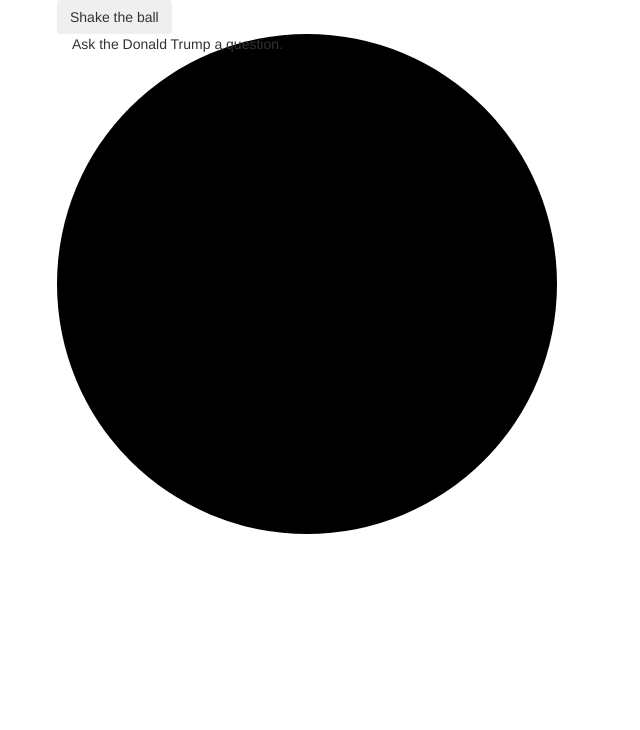
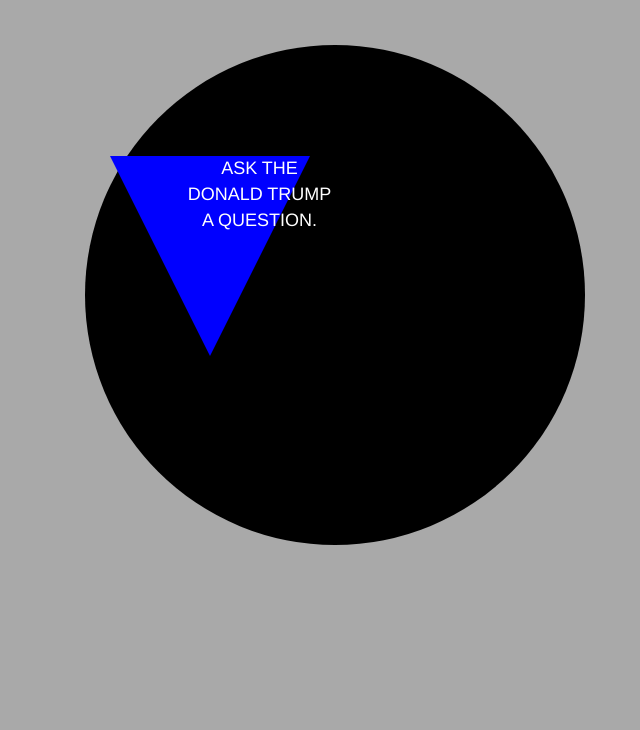
Before and after one commit to daniellecarrick/trump-advice-generator, a website: page index.html in a window 1280 px wide. Shown: the part 70-800 px from the top of the page, without its empty margins (13-653 px from the left). Drawn offline with nearby package versions, Linux system fonts and the light colour scheme.

Commit message:
Working on styling...

```diff
--- a/index.html
+++ b/index.html
@@ -5,17 +5,19 @@
   <link rel="stylesheet" type="text/css" href="style.css">
   <script type="text/javascript" src="node_modules/handlebars/dist/handlebars.js"></script>
   <script type="text/javascript" src="node_modules/jquery/dist/jquery.js"></script>
+  <script type="text/javascript" src="node_modules/jquery-ui-1.12.1.custom/jquery-ui.js"></script>
   <title>Trump Magic Eight Ball</title>
 </head>
 <body>
   <div class="container">
     <div class="row">
-      <div class="col-md-6">
+      <div class="col-md-6 text-center">
         <h1>Trump Magic 8-ball</h1>
-        <button type="button" class="btn" id="shake">Shake the ball</button>
         <div id="eight-ball">
-          <div class="col-md-6" id="messages">
-          Ask the Donald Trump a question.
+          <div class="col-md-6">
+            <div class="text-center center-block" id="triangle">
+              <p id="messages">Ask the Donald Trump a question.</p>
+            </div>
           </div>
         </div>
       </div>
--- a/package.json
+++ b/package.json
@@ -27,6 +27,7 @@
   "dependencies": {
     "bootstrap": "^3.3.7",
     "handlebars": "^4.0.6",
-    "jquery": "^3.1.1"
+    "jquery": "^3.1.1",
+    "jquery-ui": "^1.12.1"
   }
 }
--- a/script.js
+++ b/script.js
@@ -17,7 +17,8 @@
 }
 
 
-$('button').on('click', function() {
+$('#eight-ball').on('click', function() {
+  $(this).effect('shake');
   generateMessage();
 })
 
--- a/style.css
+++ b/style.css
@@ -1,3 +1,7 @@
+body {
+  background-color: darkgray;
+}
+
 #eight-ball {
   width: 500px;
   height: 500px;
@@ -5,4 +9,23 @@
   -moz-border-radius: 50%;
   -webkit-border-radius: 50%;
   border-radius: 50%;
+  padding-top: 20%;
+  margin:10% auto;
 }
+
+#messages {
+  font-size: 18px;
+  color: white;
+  position: absolute;
+  text-transform: uppercase;
+  top: 0;
+  left: 40%;
+}
+
+#triangle {
+  width: 0;
+  height: 0;
+  border-left: 100px solid transparent;
+  border-right: 100px solid transparent;
+  border-top: 200px solid blue;
+}
```
